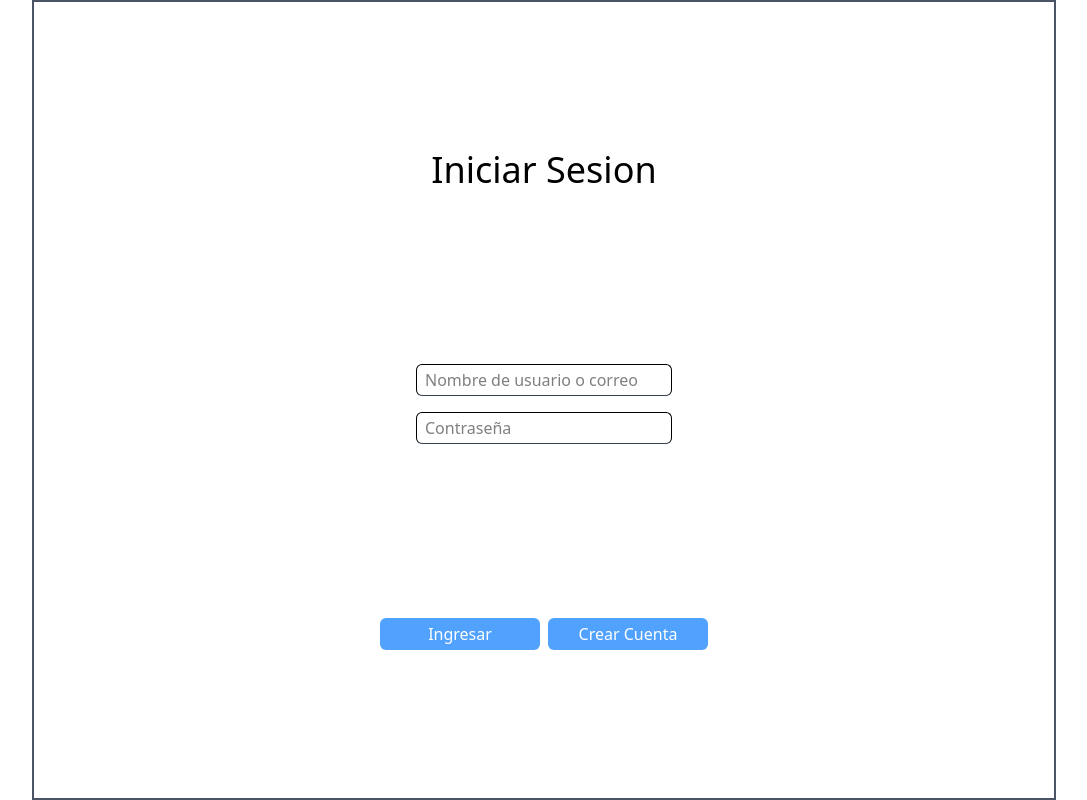
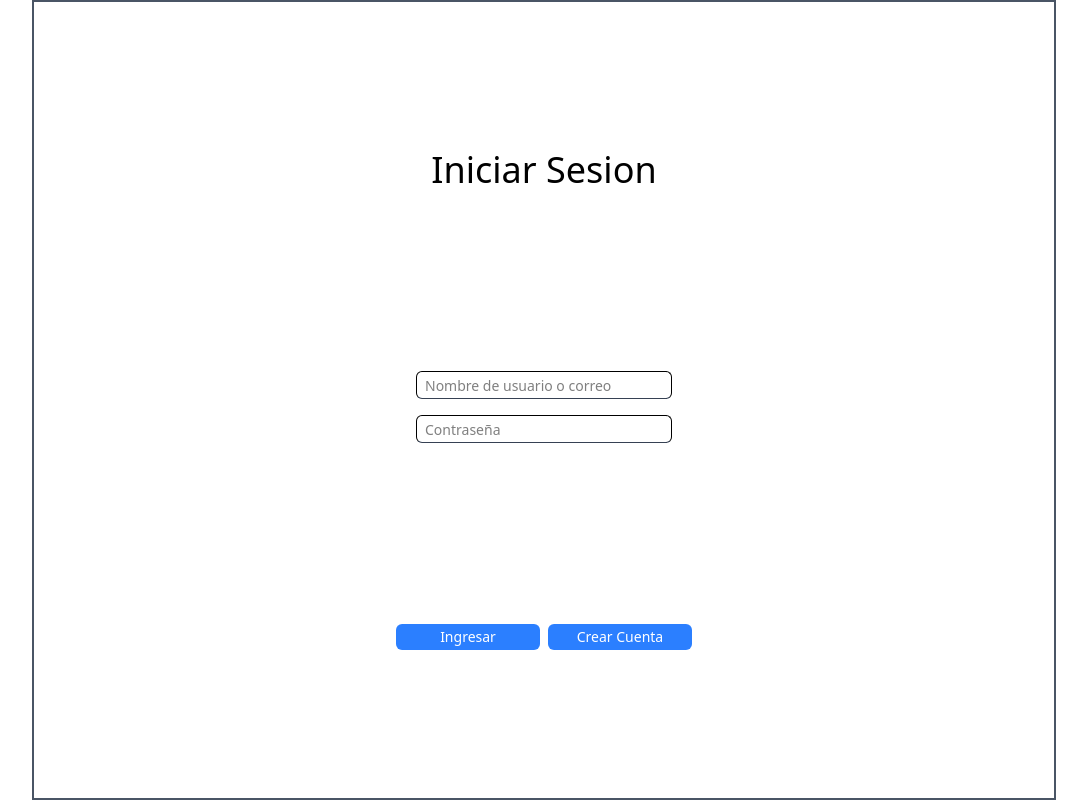
Before and after one commit to Matt21RR/ProyectTelFrontend, a React (Vite) app: page / in a window 1280 px wide. Shown: the whole page, without its empty margins (96-1183 px from the left). Built offline with nearby package versions, Linux system fonts and the light colour scheme.

Commit message:
Correcciones de estilo

```diff
--- a/src/components/Button.tsx
+++ b/src/components/Button.tsx
@@ -8,7 +8,7 @@ type ButtonProps = {
 export function Button (props: ButtonProps){
   // const id = window.performance.now() + Math.random() + "InputId";
 
-  return <div className=" cursor-pointer text-white bg-blue-400 hover:bg-blue-500  transition duration-300 flex w-40 rounded-md p-2" onClick={props.action}>
+  return <div className=" cursor-pointer text-white bg-blue-500 hover:bg-blue-600  transition duration-300 flex w-36 rounded-md p-1.5 text-[14px]" onClick={props.action}>
       <span className="m-auto">{props.label}</span>
     </div>
 }
@@ -16,7 +16,7 @@ export function Button (props: ButtonProps){
 export function ButtonWhite (props: ButtonProps){
   // const id = window.performance.now() + Math.random() + "InputId";
 
-  return <div className=" cursor-pointer text-gra-700 bg-white hover:bg-gray-300  transition duration-300 flex w-40 rounded-md p-2" onClick={props.action}>
+  return <div className=" cursor-pointer text-gra-700 bg-white hover:bg-gray-300  transition duration-300 flex w-36 rounded-md p-1.5 text-[14px]" onClick={props.action}>
       <span className="m-auto">{props.label}</span>
     </div>
 }
@@ -26,10 +26,10 @@ type MenuButtonProps = {
   action: ()=>void
 }
 export function MenuButton (props:MenuButtonProps){
-  return <div className="w-8 h-8 flex flex-col justify-between py-1 m-2 cursor-pointer hover:rotate-90 transition duration-300" onClick={props.action}>
-    <div className={`w-full h-1 ${props.color ?? "bg-white"} rounded-sm`}/>
-    <div className={`w-full h-1 ${props.color ?? "bg-white"} rounded-sm`}/>
-    <div className={`w-full h-1 ${props.color ?? "bg-white"} rounded-sm`}/>
+  return <div className="w-6 h-6 flex flex-col justify-between py-1 m-2 cursor-pointer hover:rotate-90 transition duration-300" onClick={props.action}>
+    <div className={`w-full h-0.5 ${props.color ?? "bg-white"} rounded-sm`}/>
+    <div className={`w-full h-0.5 ${props.color ?? "bg-white"} rounded-sm`}/>
+    <div className={`w-full h-0.5 ${props.color ?? "bg-white"} rounded-sm`}/>
   </div>
 }
 
--- a/src/components/Input.tsx
+++ b/src/components/Input.tsx
@@ -11,7 +11,7 @@ export default function Input (props: InputProps){
             type={props.type ?? "text"}
             id={id}
             onChange={ev => props.onChange(ev.target.value)}
-            className=" w-64 h-8 rounded-md border border-b-gray-700 m-2 px-2"
+            className=" w-64 h-7 rounded-md border border-b-gray-700 m-2 px-2"
             placeholder={props.placeholder ?? ""}
             />
 }
--- a/src/components/Select.tsx
+++ b/src/components/Select.tsx
@@ -14,7 +14,7 @@ export default function Select(props:SelectProps){
       value={props.selected? props.selected : props.options[0][1]}
       name={id}
       onChange={(e)=>props.onChange( typeof props.options[0][1] === "number" ? parseFloat(e.target.value) : e.target.value )}
-      className=" w-64 h-8 rounded-md border border-b-gray-700 px-2 m-2 mt-1 cursor-pointer">
+      className=" w-64 h-7 rounded-md border border-b-gray-700 px-2 m-2 mt-1 cursor-pointer">
 
         {props.options.map((option)=>{
           return <option value={option[1]}>
--- a/src/index.css
+++ b/src/index.css
@@ -4,7 +4,7 @@
   --heading: system-ui, 'Segoe UI', Roboto, sans-serif;
   --mono: ui-monospace, Consolas, monospace;
 
-  font: 16px/100% var(--sans);
+  font: 14px/100% var(--sans);
   height:100% !important;
 }
 
--- a/src/sections/CargarLibros.tsx
+++ b/src/sections/CargarLibros.tsx
@@ -88,6 +88,7 @@ export default function CargarLibros(props: CargarLibrosProps) {
         // @ts-ignore
         alert("Archivo subido exitosamente: "+res.totalSaved+" libros guardados, "+res.totalSkipped+" libros duplicados ignorados.");
         cerrarMenu();
+        window.location.reload();
       })
       .catch(err => {
         alert('Error al subir el archivo');
--- a/src/sections/MenuPrincipal.tsx
+++ b/src/sections/MenuPrincipal.tsx
@@ -88,7 +88,7 @@ export default function MenuPrincipal(props:MenuPrincipalProps){ //TODO add prop
   return <div className="absolute w-full h-full top-0" ref={menuRef}>
     <div className="bg-black opacity-30 w-full h-full absolute top-0 left-0" ref={menuBackRef} onClick={cerrarMenu}/>
     <div className=" border-r h-full w-72 shadow-2xl absolute left-0 bg-white" ref={lateralMenuRef}>
-      <div className="w-full h-fit flex">
+      <div className="w-full h-fit flex bg-red-600 text-white">
         <MenuButton color="bg-gray-700" action={cerrarMenu}/>
         <h3 className="my-auto">MENÚ</h3>
       </div>
```
